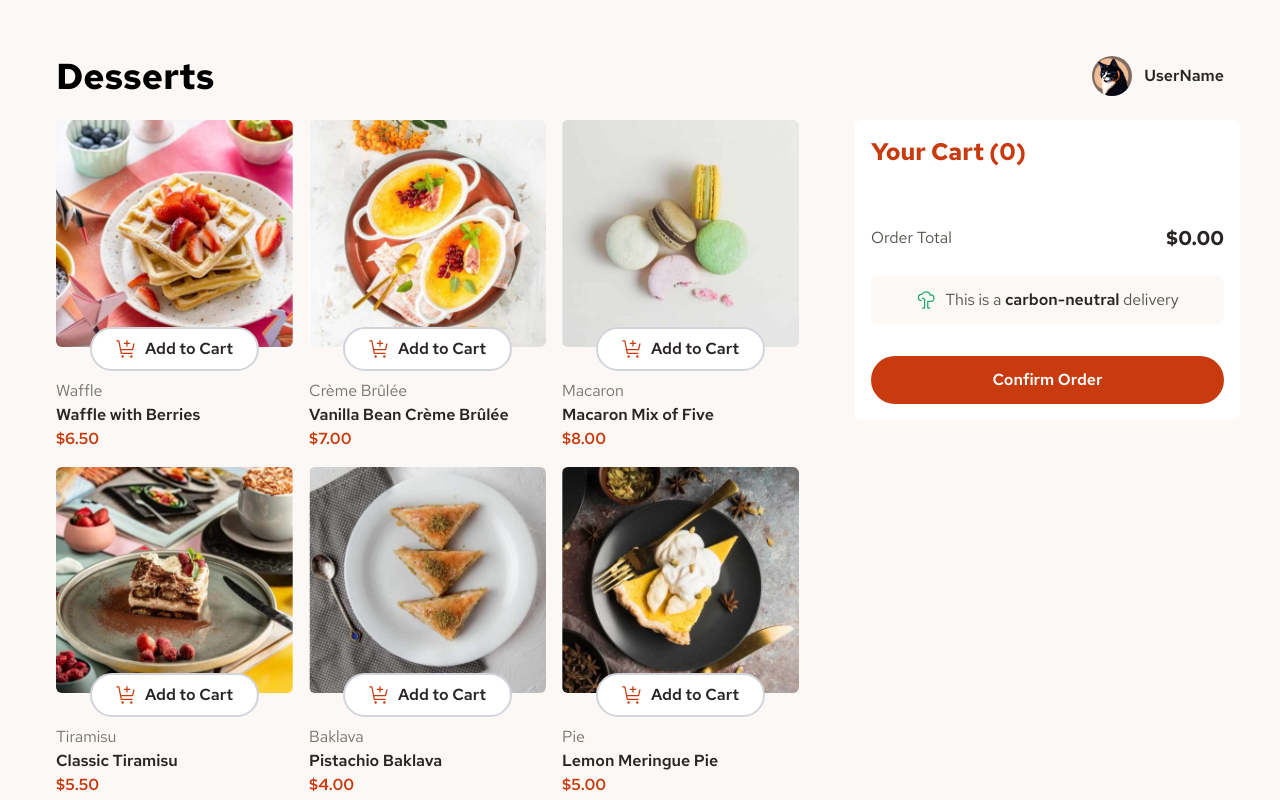
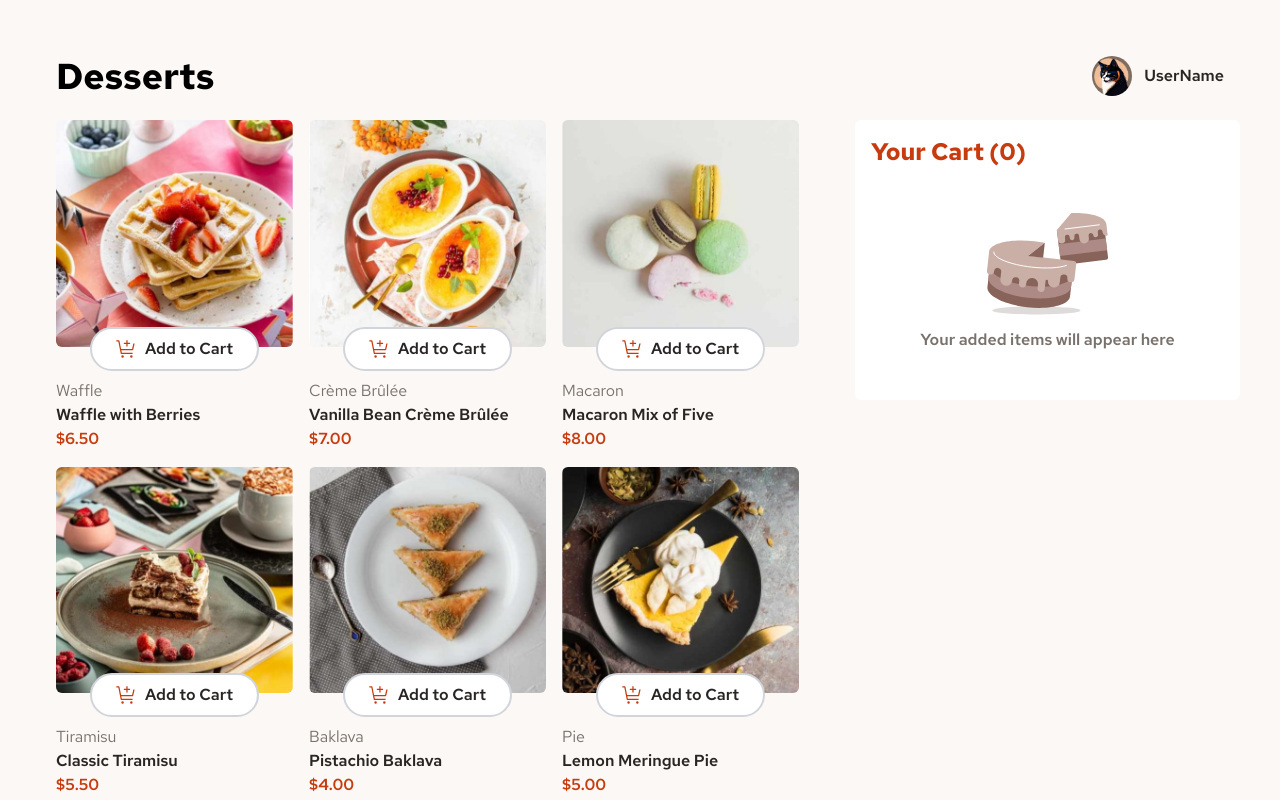
Before and after one commit to ejbolts/React-Dessert-Shopping-Cart-List, a React (Vite) app: page / in a window 1280 px wide. Shown: the top 800 px of the page. Built offline with nearby package versions, Linux system fonts and the light colour scheme.

Commit message:
Updated desktop design for modal

```diff
--- a/src/UI/Modal.tsx
+++ b/src/UI/Modal.tsx
@@ -36,12 +36,11 @@ const Modal: React.FC<ModalProps> = ({ children }) => {
   return ReactDOM.createPortal(
     <dialog
       ref={dialogRef}
-      className="modal-dialog"
+      className="modal-dialog rounded-xl md:w-[500px]"
       onClick={() => dispatch(closeModal())}
     >
       <div className="modal-content" onClick={(e) => e.stopPropagation()}>
         {children}
-        <button onClick={() => dispatch(closeModal())}>Close</button>
       </div>
     </dialog>,
     document.getElementById("modal")!
--- a/src/components/Cart.tsx
+++ b/src/components/Cart.tsx
@@ -3,69 +3,81 @@ import { useSelector } from "react-redux";
 import { RootState } from "../store/store";
 import { useDispatch } from "react-redux";
 import { openModal, removeItemFromCart } from "../store/cartSlice";
-import Modal from "../UI/Modal";
+import CartList from "./CartList";
 export default function Cart() {
   const cart = useSelector((state: RootState) => state.cart);
   const dispatch = useDispatch();
   return (
-    <div className="bg-white w-1/2 rounded-md mr-10 p-4 place-self-start max-sm:hidden md:block">
+    <div className="bg-white w-1/2 rounded-md mr-10 p-4 place-self-start hidden md:block sm:w-[760px]:block sm:w-[760px]:hidden">
       <h2 className="text-orange text-2xl font-extrabold">
         Your Cart ({`${cart.totalItems}`})
       </h2>
-      <ul className="py-4">
-        {cart.items.map((food) => {
-          return (
-            <li
-              key={food.id}
-              className="border-solid border-stone-200 py-2 pb-4 border-b-[1px]"
-            >
-              <div className="flex items-center justify-between">
-                <div>
-                  <p className="font-semibold text-stone-800 my-2">
-                    {food.name}
-                  </p>
-                  <span className="text-orange font-semibold ">
-                    {food.quantity}x
-                  </span>
-                  <div className="inline ">
-                    <span className="text-stone-500 px-2">
-                      @${food.price.toFixed(2)}
-                    </span>
-                    <span className="text-stone-500 font-semibold">
-                      ${(food.price * food.quantity).toFixed(2)}
-                    </span>
-                  </div>
-                </div>
-
-                <button
-                  onClick={() => dispatch(removeItemFromCart(food.id))}
-                  className="text-stone-500 hover:text-stone-800 p-1 ease-linear duration-200"
-                >
+      {cart.items.length < 1 ? (
+        <div className="flex flex-col justify-center items-center pb-8">
           <svg
+            className="mt-8"
+            xmlns="http://www.w3.org/2000/svg"
+            width="128"
+            height="128"
             fill="none"
-                    viewBox="0 0 15 15"
-                    height="1.25em"
-                    width="1.25em"
+            viewBox="0 0 128 128"
           >
             <path
-                      fill="currentColor"
-                      fillRule="evenodd"
-                      d="M.877 7.5a6.623 6.623 0 1113.246 0 6.623 6.623 0 01-13.246 0zM7.5 1.827a5.673 5.673 0 100 11.346 5.673 5.673 0 000-11.346zm2.354 3.32a.5.5 0 010 .707L8.207 7.5l1.647 1.646a.5.5 0 01-.708.708L7.5 8.207 5.854 9.854a.5.5 0 01-.708-.708L6.793 7.5 5.146 5.854a.5.5 0 01.708-.708L7.5 6.793l1.646-1.647a.5.5 0 01.708 0z"
-                      clipRule="evenodd"
+              fill="#260F08"
+              d="M8.436 110.406c0 1.061 4.636 2.079 12.887 2.829 8.252.75 19.444 1.171 31.113 1.171 11.67 0 22.861-.421 31.113-1.171 8.251-.75 12.887-1.768 12.887-2.829 0-1.061-4.636-2.078-12.887-2.828-8.252-.75-19.443-1.172-31.113-1.172-11.67 0-22.861.422-31.113 1.172-8.251.75-12.887 1.767-12.887 2.828Z"
+              opacity=".15"
+            />
+            <path
+              fill="#87635A"
+              d="m119.983 24.22-47.147 5.76 4.32 35.36 44.773-5.467a2.377 2.377 0 0 0 2.017-1.734c.083-.304.104-.62.063-.933l-4.026-32.986Z"
+            />
+            <path
+              fill="#AD8A85"
+              d="m74.561 44.142 47.147-5.754 1.435 11.778-47.142 5.758-1.44-11.782Z"
+            />
+            <path
+              fill="#CAAFA7"
+              d="M85.636 36.78a2.4 2.4 0 0 0-2.667-2.054 2.375 2.375 0 0 0-2.053 2.667l.293 2.347a3.574 3.574 0 0 1-7.066.88l-1.307-10.667 14.48-16.88c19.253-.693 34.133 3.6 35.013 10.8l1.28 10.533a1.172 1.172 0 0 1-1.333 1.307 4.696 4.696 0 0 1-3.787-4.08 2.378 2.378 0 1 0-4.72.587l.294 2.346a2.389 2.389 0 0 1-.484 1.755 2.387 2.387 0 0 1-1.583.899 2.383 2.383 0 0 1-1.755-.484 2.378 2.378 0 0 1-.898-1.583 2.371 2.371 0 0 0-1.716-2.008 2.374 2.374 0 0 0-2.511.817 2.374 2.374 0 0 0-.493 1.751l.293 2.373a4.753 4.753 0 0 1-7.652 4.317 4.755 4.755 0 0 1-1.788-3.17l-.427-3.547a2.346 2.346 0 0 0-2.666-2.053 2.4 2.4 0 0 0-2.08 2.667l.16 1.173a2.378 2.378 0 1 1-4.72.587l-.107-1.28Z"
+            />
+            <path
+              stroke="#fff"
+              strokeLinecap="round"
+              strokeLinejoin="round"
+              strokeWidth=".974"
+              d="m81.076 28.966 34.187-4.16"
+            />
+            <path
+              fill="#87635A"
+              d="M7.45 51.793c-.96 8.48 16.746 17.44 39.466 19.947 22.72 2.506 42.08-2.16 43.04-10.667l-3.947 35.493c-.96 8.48-20.24 13.334-43.04 10.667S2.463 95.74 3.423 87.18l4.026-35.387Z"
+            />
+            <path
+              fill="#AD8A85"
+              d="M5.823 65.953c-.96 8.453 16.746 17.44 39.573 20.027 22.827 2.586 42.053-2.187 43.013-10.667L87.076 87.1c-.96 8.48-20.24 13.333-43.04 10.666C21.236 95.1 3.53 86.22 4.49 77.74l1.334-11.787Z"
+            />
+            <path
+              fill="#CAAFA7"
+              d="M60.836 42.78a119.963 119.963 0 0 0-10.347-1.627c-24-2.667-44.453 1.893-45.333 10.373l-2.133 18.88a3.556 3.556 0 1 0 7.066.8 3.574 3.574 0 1 1 7.094.8l-.8 7.094a5.93 5.93 0 1 0 11.786 1.333 3.556 3.556 0 0 1 7.067.8l-.267 2.347a3.573 3.573 0 0 0 7.094.826l.133-1.2a5.932 5.932 0 1 1 11.787 1.36l-.4 3.52a3.573 3.573 0 0 0 7.093.827l.933-8.267a1.174 1.174 0 0 1 1.307-.906 1.146 1.146 0 0 1 1.04 1.306 5.947 5.947 0 0 0 11.813 1.334l.534-4.72a3.556 3.556 0 0 1 7.066.8 3.573 3.573 0 0 0 7.094.826l1.786-15.546a2.373 2.373 0 0 0-2.08-2.667L44.143 55.74l16.693-12.96Z"
+            />
+            <path
+              fill="#87635A"
+              d="m59.156 57.66 1.68-14.88-16.827 13.173 15.147 1.707Z"
+            />
+            <path
+              stroke="#fff"
+              strokeLinecap="round"
+              strokeLinejoin="round"
+              strokeWidth=".974"
+              d="M9.796 52.06c-.667 5.866 16.24 12.586 37.733 15.04 14.774 1.68 27.867.906 34.854-1.654"
             />
           </svg>
-                </button>
+          <p className="text-stone-500 font-semibold">
+            Your added items will appear here
+          </p>
         </div>
-            </li>
-          );
-        })}
-      </ul>
-      <div className="flex justify-between items-center py-6">
-        <span className="text-stone-600">Order Total</span>
-        <span className="font-extrabold text-stone-800 text-xl">
-          ${cart.totalCost.toFixed(2)}
-        </span>
-      </div>
+      ) : (
+        <>
+          <CartList isModal={false} />
+
           <div className="flex justify-center bg-lightBG items-center rounded-md p-3 mb-3">
             <svg
               xmlns="http://www.w3.org/2000/svg"
@@ -85,7 +97,10 @@ export default function Cart() {
             </svg>
             <p className="text-stone-600 ml-2">
               This is a
-          <span className="text-stone-800 font-semibold"> carbon-neutral </span>
+              <span className="text-stone-800 font-semibold">
+                {" "}
+                carbon-neutral{" "}
+              </span>
               delivery
             </p>
           </div>
@@ -96,11 +111,8 @@ export default function Cart() {
           >
             Confirm Order
           </button>
-
-      <Modal>
-        <h2>Modal Content</h2>
-        <p>This is the content inside the modal.</p>
-      </Modal>
+        </>
+      )}
     </div>
   );
 }
--- /dev/null
+++ b/src/components/CartList.tsx
@@ -0,0 +1,98 @@
+import React from "react";
+import { removeItemFromCart } from "../store/cartSlice";
+import { useDispatch } from "react-redux";
+import { useSelector } from "react-redux";
+import { RootState } from "../store/store";
+
+interface CartListProp {
+  isModal: boolean;
+}
+export default function CartList({ isModal }: CartListProp) {
+  const dispatch = useDispatch();
+  const cart = useSelector((state: RootState) => state.cart);
+  return (
+    <>
+      <ul
+        className={`${
+          isModal ? "bg-lightBG rounded-md mt-8 px-4 " : "bg-white"
+        } py-2 `}
+      >
+        {cart.items.map((food) => {
+          return (
+            <li
+              key={food.id}
+              className="border-solid border-stone-200  py-3 border-b-[1px]"
+            >
+              <div
+                className={`${
+                  isModal ? "" : "justify-between"
+                } flex items-center `}
+              >
+                {isModal && (
+                  <img
+                    src={food.image.thumbnail}
+                    alt={food.name}
+                    className="rounded-md w-16"
+                  />
+                )}
+                <div className="pl-3">
+                  <p className="font-semibold text-stone-800 my-2">
+                    {food.name}
+                  </p>
+                  <span className="text-orange font-semibold ">
+                    {food.quantity}x
+                  </span>
+                  <div className="inline ">
+                    <span className="text-stone-500 px-2">
+                      @${food.price.toFixed(2)}
+                    </span>
+                    {!isModal && (
+                      <span className="text-stone-500 font-semibold">
+                        ${(food.price * food.quantity).toFixed(2)}
+                      </span>
+                    )}
+                  </div>
+                </div>
+                {isModal && (
+                  <span className="text-stone-800 font-semibold flex-grow text-right">
+                    ${(food.price * food.quantity).toFixed(2)}
+                  </span>
+                )}
+                {!isModal && (
+                  <button
+                    onClick={() => dispatch(removeItemFromCart(food.id))}
+                    className="text-stone-500 hover:text-stone-800 p-1 ease-linear duration-200"
+                  >
+                    <svg
+                      fill="none"
+                      viewBox="0 0 15 15"
+                      height="1.25em"
+                      width="1.25em"
+                    >
+                      <path
+                        fill="currentColor"
+                        fillRule="evenodd"
+                        d="M.877 7.5a6.623 6.623 0 1113.246 0 6.623 6.623 0 01-13.246 0zM7.5 1.827a5.673 5.673 0 100 11.346 5.673 5.673 0 000-11.346zm2.354 3.32a.5.5 0 010 .707L8.207 7.5l1.647 1.646a.5.5 0 01-.708.708L7.5 8.207 5.854 9.854a.5.5 0 01-.708-.708L6.793 7.5 5.146 5.854a.5.5 0 01.708-.708L7.5 6.793l1.646-1.647a.5.5 0 01.708 0z"
+                        clipRule="evenodd"
+                      />
+                    </svg>
+                  </button>
+                )}
+              </div>
+            </li>
+          );
+        })}
+      </ul>
+      <div
+        className={`${
+          isModal ? "bg-lightBG rounded-md mb-6" : "bg-white"
+        } flex justify-between items-center py-6 px-4`}
+      >
+        <span className="text-stone-600">Order Total</span>
+        <span className="font-extrabold text-stone-800 text-xl">
+          ${cart.totalCost.toFixed(2)}
+        </span>
+      </div>
+    </>
+  );
+}
--- a/src/components/Header.tsx
+++ b/src/components/Header.tsx
@@ -3,10 +3,10 @@ import profilePic from "../assets/images/cat_pf.png";
 export default function Header() {
   return (
     <div className="flex justify-between pt-14 px-14 flex-wrap items-end  pb-6 ">
-      <h1 className="font-extrabold text-4xl mr-6 2xl:text-5xl max-sm:text-5xl">
+      <h1 className="font-extrabold text-4xl mr-6 2xl:text-5xl max-md:text-5xl">
         Desserts
       </h1>
-      <div className="flex items-center gap-3 max-sm:mt-4">
+      <div className="flex items-center gap-3 max-md:mt-4">
         <img
           src={profilePic}
           alt="profile-pic"
```
Also changed, not shown: src/App.tsx (+35 -0 lines), src/components/FoodList.tsx (+5 -8 lines). Lines whose indentation alone changed are shown as unchanged.
